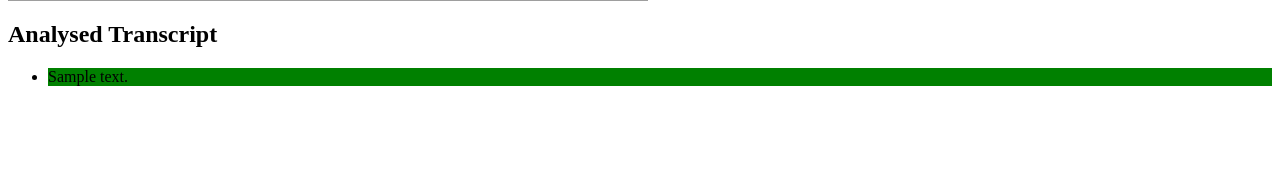
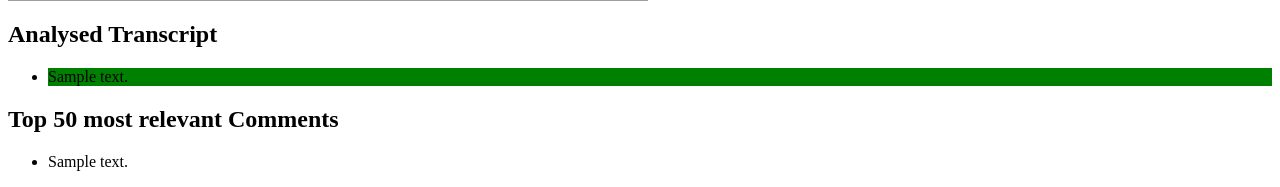
Before and after one commit to robcharlwood/you-judge, a Django app: template templates/video_detail.html in a window 1280 px wide. Shown: the part 619-806 px from the top of the page. Before the commit the page ends 705 px from the top, so only its background shows below. Run offline with Django 3.2, Linux system fonts and the light colour scheme; the template is opened without the code that fills it: most values are stand-ins (such as "Sample title", 1, 10 or a date in 2020); grey boxes are pictures that could not be loaded.

Commit message:
Added basic comment analysis available in the video detail template.

```diff
--- a/templates/video_detail.html
+++ b/templates/video_detail.html
@@ -31,4 +31,14 @@
         </ul>
     {% endif %}
 
+    {% if object.videocomment_set.all|length > 0 %}
+    <h2>Top 50 most relevant Comments</h2>
+        <ul>
+        {% for comment in object.videocomment_set.all %}
+            <li style="{% if comment.sentiment < 0 %}background-color:red{% else %}{% if comment.sentiment > 0 %}background-color:green{% else %}{% if comment.sentiment == 0 %}background-color:grey{% endif %}{% endif %}{% endif %}">{{ comment.comment_raw }}</li>
+        {% endfor %}
+        </ul>
+    {% endif %}
+
+
 {% endblock content %}
```
